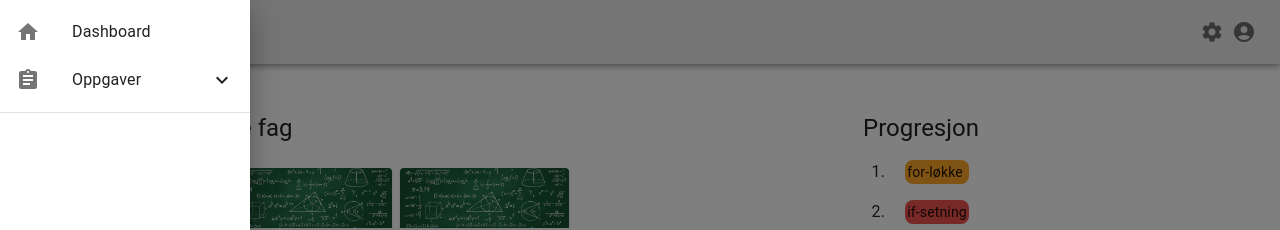
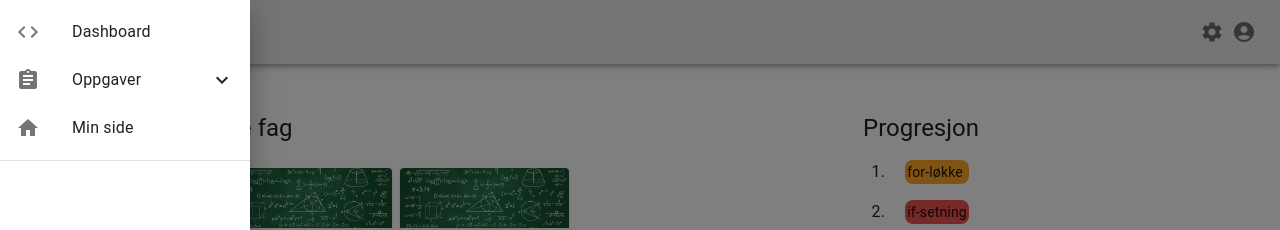
Before and after one commit to Janipro/masterfrontend, a React (Vite) app: page /mypage in a window 1280 px wide. Both pictures are taken after a click on the button "Meny". Shown: the top 230 px of the page. Built offline with nearby package versions, Linux system fonts and the light colour scheme.

Commit message:
Add routing

```diff
--- a/src/components/PopUp.tsx
+++ b/src/components/PopUp.tsx
@@ -1,4 +1,3 @@
-import * as React from 'react';
 import Box from '@mui/material/Box';
 import Drawer from '@mui/material/Drawer';
 import Button from '@mui/material/Button';
@@ -15,9 +14,11 @@ import ExpandMore from '@mui/icons-material/ExpandMore';
 import { green } from '@mui/material/colors';
 import CheckCircleIcon from '@mui/icons-material/CheckCircle';
 import CheckCircleOutlineIcon from '@mui/icons-material/CheckCircleOutline';
+import CodeIcon from '@mui/icons-material/Code';
 import { useState } from 'react';
 import Collapse from '@mui/material/Collapse';
 import { Typography } from '@mui/material';
+import { Link } from 'react-router-dom';
 
 export default function PopUp() {
   const [open, setOpen] = useState(false);
@@ -34,14 +35,16 @@ export default function PopUp() {
   const DrawerList = (
     <Box sx={{ width: 250 }} role="presentation" onClick={toggleDrawer(true)}>
       <List>
+        <Link to="/" style={{ color: 'inherit' }}>
           <ListItem key={'Dashboard'} disablePadding>
             <ListItemButton>
               <ListItemIcon>
-              <HomeIcon />
+                <CodeIcon />
               </ListItemIcon>
               <ListItemText primary={'Dashboard'} />
             </ListItemButton>
           </ListItem>
+        </Link>
         <ListItemButton onClick={handleClick}>
           <ListItemIcon>
             <AssignmentIcon />
@@ -61,6 +64,16 @@ export default function PopUp() {
             ))}
           </List>
         </Collapse>
+        <Link to="/mypage" style={{ color: 'inherit' }}>
+          <ListItem key={'My page'} disablePadding>
+            <ListItemButton>
+              <ListItemIcon>
+                <HomeIcon />
+              </ListItemIcon>
+              <ListItemText primary={'Min side'} />
+            </ListItemButton>
+          </ListItem>
+        </Link>
       </List>
       <Divider />
     </Box>
```
Lines whose indentation alone changed are shown as unchanged.
